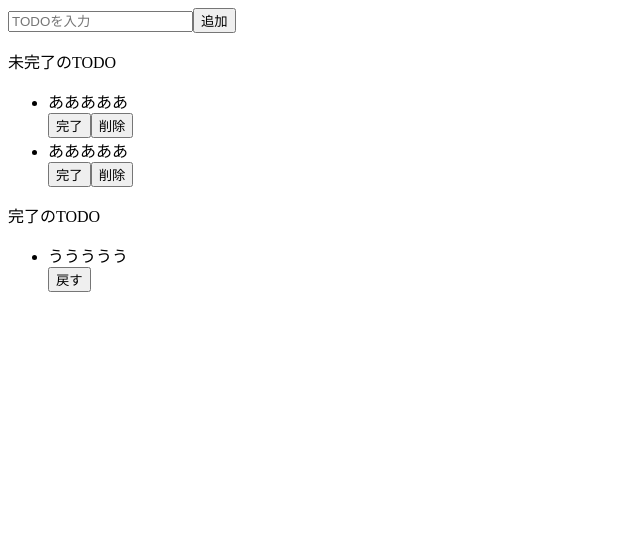
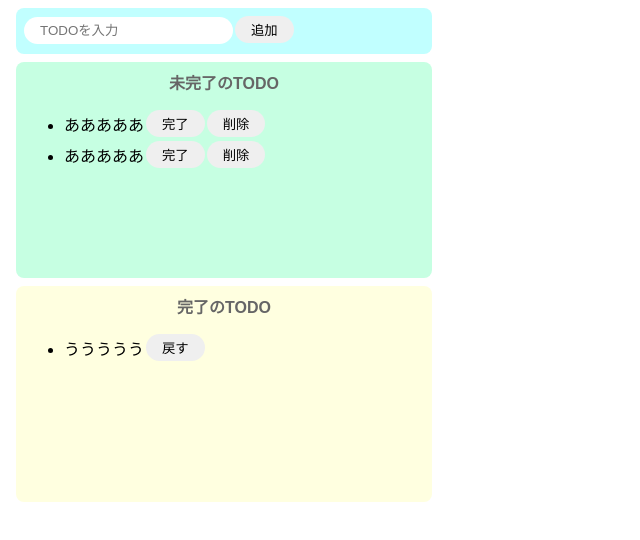
Before and after one commit to yusoki2704/todo-react, a React (Create React App) app: page / in a window 1280 px wide. Shown: the top 540 px of the page, without its empty margins (0-640 px from the left). Built offline with nearby package versions, Linux system fonts and the light colour scheme.

Commit message:
fix styles.css

```diff
--- a/src/App.jsx
+++ b/src/App.jsx
@@ -5,28 +5,29 @@
 export const App = () => {
   return (
     <>
-      <div></div>
-      <input placeholder="TODOを入力" />
-      <button>追加</button>
-      <div>
-        <p>未完了のTODO</p>
+      <div className="input-area">
+        <input placeholder="TODOを入力" />
+        <button>追加</button>
+      </div>
+      <div className="incomplete-area">
+        <p className="title">未完了のTODO</p>
         <ul>
-          <div>
+          <div className="list-row">
             <li>あああああ</li>
             <button>完了</button>
             <button>削除</button>
           </div>
-          <div>
+          <div className="list-row">
             <li>あああああ</li>
             <button>完了</button>
             <button>削除</button>
           </div>
         </ul>
       </div>
-      <div>
-        <p>完了のTODO</p>
+      <div className="complete-area">
+        <p className="title">完了のTODO</p>
         <ul>
-          <div>
+          <div className="list-row">
             <li>ううううう</li>
             <button>戻す</button>
           </div>
--- a/src/styles.css
+++ b/src/styles.css
@@ -0,0 +1,68 @@
+body {
+  font-family: sans-serif;
+}
+
+input {
+  border-radius: 16px;
+  border: none;
+  padding: 6px 16px;
+  outline: none;
+}
+
+button {
+  border-radius: 16px;
+  border: none;
+  padding: 4px 16px;
+  outline: none;
+  margin-left: 2px;
+}
+
+button:hover {
+  background-color: #ff7fff;
+  color: #fff;
+  cursor: pointer;
+}
+
+.input-area {
+  background-color: #c1ffff;
+  width: 400px;
+  height: 30px;
+  padding: 8px;
+  margin: 8px;
+  border-radius: 8px;
+}
+
+.incomplete-area {
+  background-color: #c6ffe2;
+  width: 400px;
+  min-height: 200px;
+  padding: 8px;
+  margin: 8px;
+  border-radius: 8px;
+}
+
+.complete-area {
+  background-color: #ffffe0;
+  width: 400px;
+  min-height: 200px;
+  padding: 8px;
+  margin: 8px;
+  border-radius: 8px;
+}
+
+.title {
+  text-align: center;
+  margin-top: 0;
+  font-weight: bold;
+  color: #666;
+}
+
+.list-row {
+  display: flex;
+  align-items: center;
+  padding-bottom: 4px;
+}
+
+.todo-item {
+  margin-right: 8px;
+}
```
